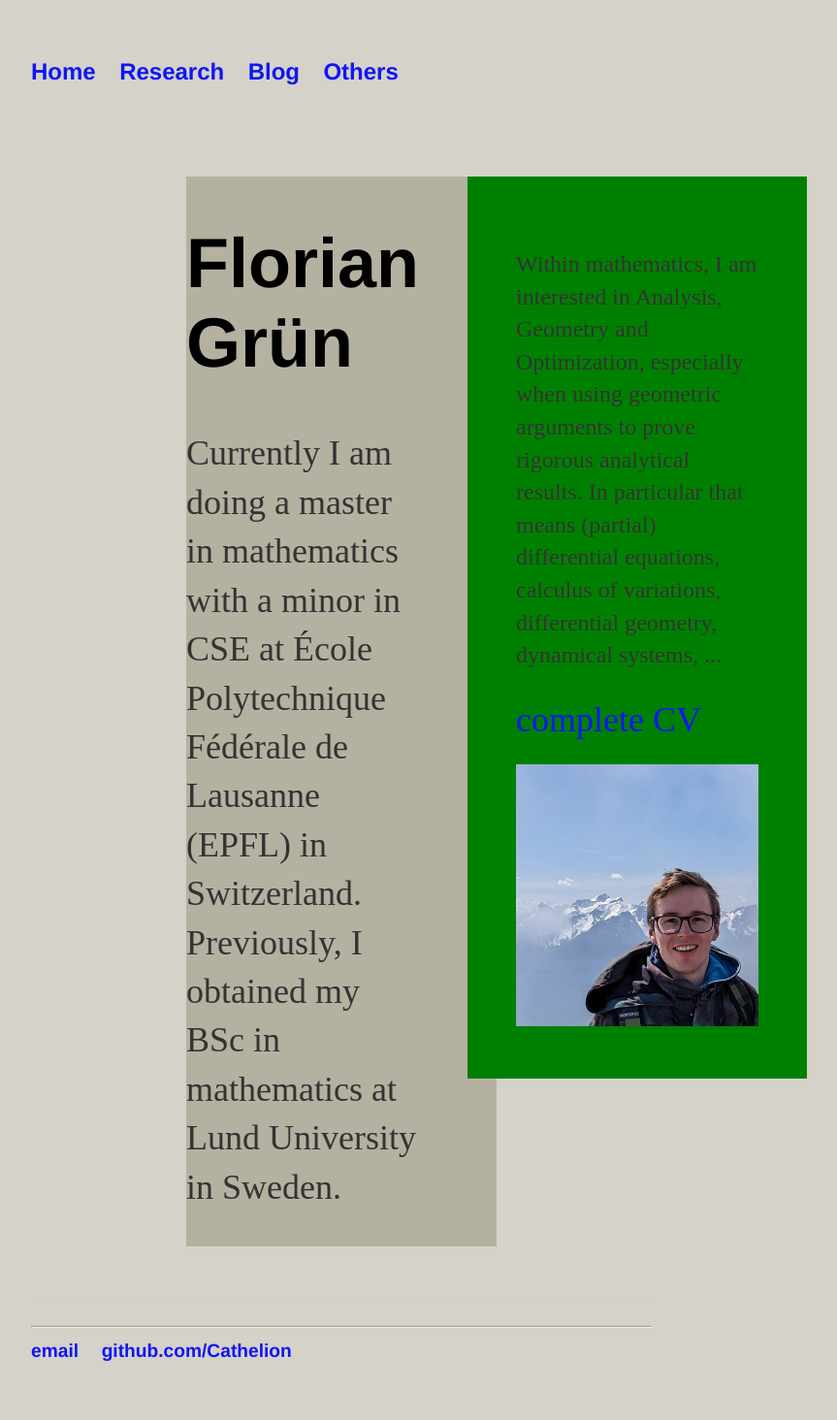
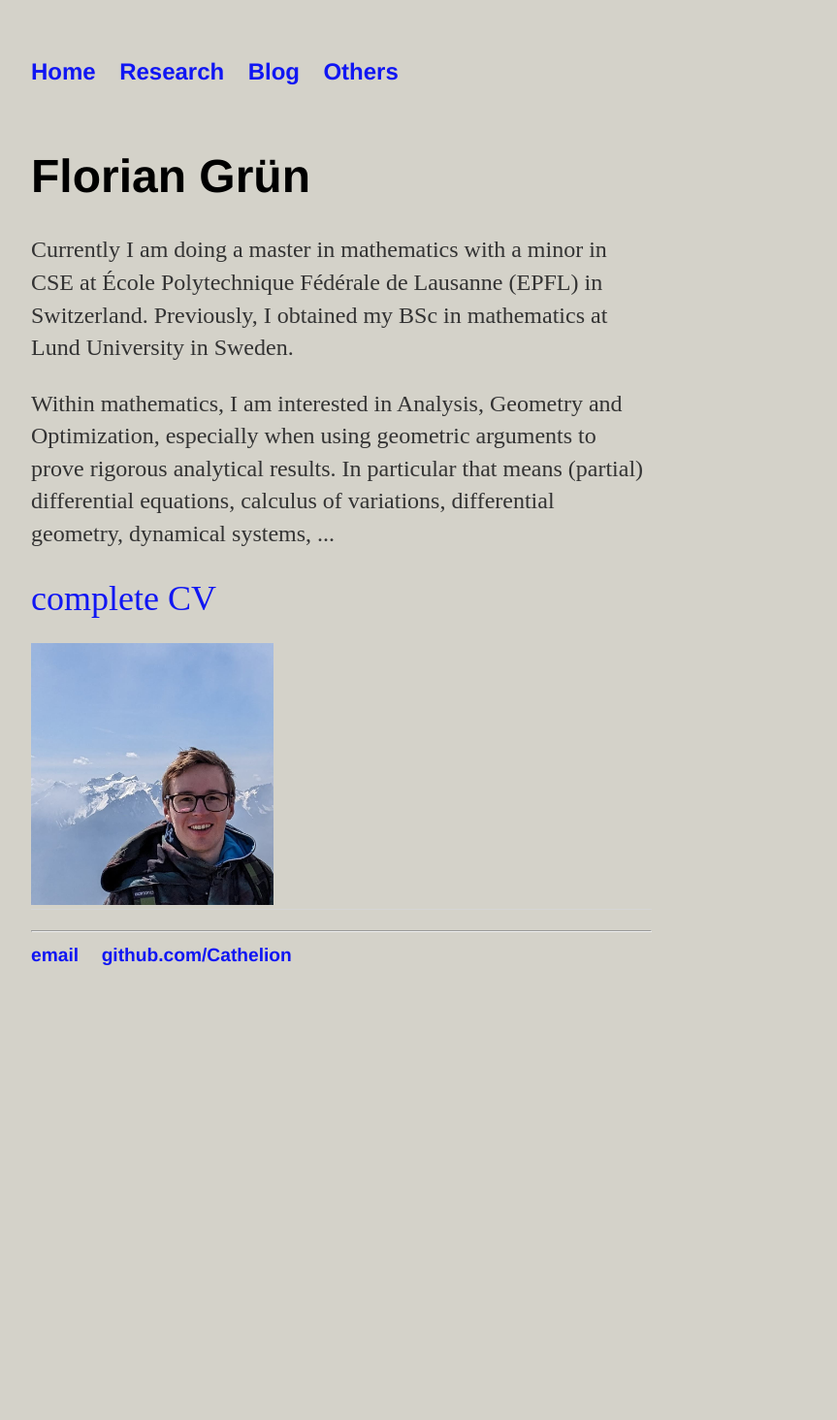
Before and after one commit to Cathelion/Cathelion.github.io, a Jekyll site: the page built from index.html, in a window 1280 px wide. Shown: the whole page at 97% size, without its empty margins (288-1151 px from the left). Built offline with Jekyll 4.4.1, drawn with Linux system fonts in a browser that asks for light colours; after the commit the page ends 1056 px from its top, so only the background shows below that.

Commit message:
Update main.css

```diff
--- a/css/main.css
+++ b/css/main.css
@@ -52,26 +52,3 @@ ul.posts li {
 li.right{
     text-align: right;
 }
-
-/* Styling for the overall content */
-.content {
-    margin: 60px auto;
-    width: 50%;
-    display: flex; /* Use flexbox for layout */
-    align-items: flex-start; /* Align items at the top */
-    background-color: hsl(50 33% 25% / 0.25);
-}
-
-/* Styling for the first paragraph */
-.blurb {
-    font-size: 1.5em;
-    flex: 1; /* Take up remaining space */
-    padding-right: 50px; /* Add some spacing from the image */
-}
-
-/* Styling for the image and second paragraph */
-.img {
-    background-color: green;
-    padding: 50px; /* Add spacing around the image */
-    flex: 0; /* Don't grow, fixed width based on content */
-}
```
